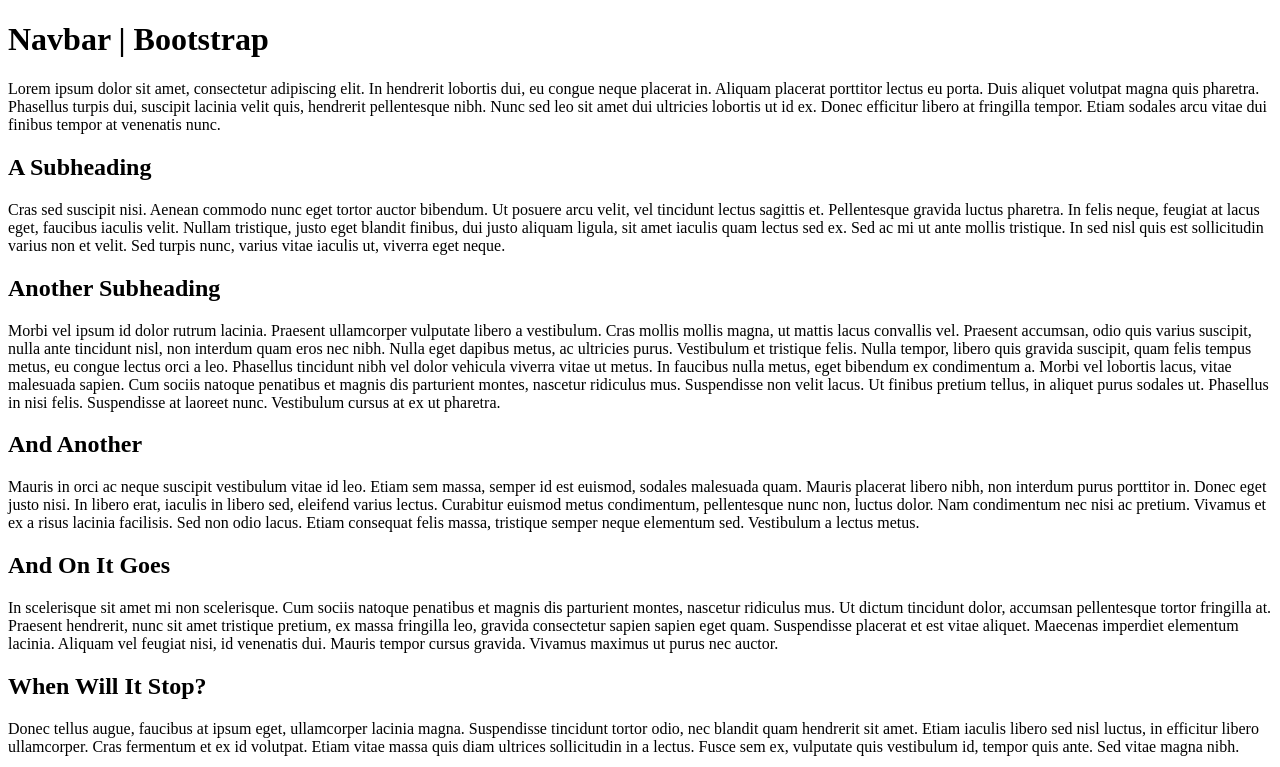
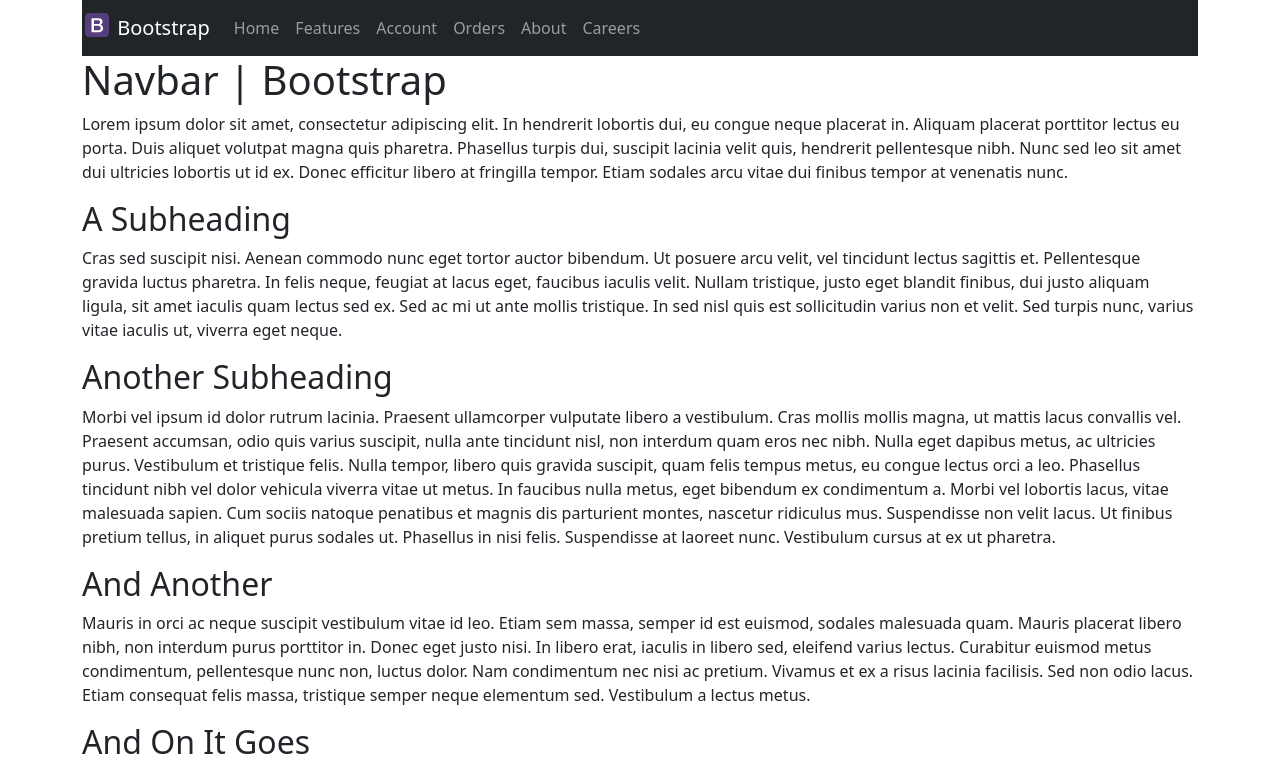
Before and after one commit to KSilver7/comp2081, a plain HTML site: page lesson-6/index.html in a window 1280 px wide. Shown: the top 767 px of the page. Drawn offline with nearby package versions, Linux system fonts and the light colour scheme.

Commit message:
first part of lesson 6 complete

```diff
--- a/lesson-6/index.html
+++ b/lesson-6/index.html
@@ -6,15 +6,35 @@
 		<title>Navbar | Bootstrap</title>
 		<!-- Bootstrap -->
 		<!-- STEP 1: Link to the Bootstrap CSS using a Content Distribution Network (CDN) -->
+		<link href="https://cdn.jsdelivr.net/npm/bootstrap@5.3.8/dist/css/bootstrap.min.css" rel="stylesheet" integrity="sha384-sRIl4kxILFvY47J16cr9ZwB07vP4J8+LH7qKQnuqkuIAvNWLzeN8tE5YBujZqJLB" crossorigin="anonymous">
 
 		<!-- STEP 16: Link to your custom styles, then open the CSS file in your code editor to add padding or margin to the MAIN element -->
 		<link href="css/custom.css" rel="stylesheet">
 	</head>
 	<body>
 <!-- STEP 3: Build a fluid or a fixed-width container for proper alignment and padding of content-->
-
+		<div class="container">
 <!-- STEP 4: Build out your basic page-level containers, HEADER, MAIN, FOOTER,and add an H1 inside the HEADER to begin the document outline -->
-
+			<header>
+				<nav class="navbar navbar-expand-lg navbar-dark bg-dark">
+					<a href="#" class="navbar-brand">
+						<img src="img/bootstrap-solid.svg" alt="Bootstrap logo" width="30" height="24" class="d-inline-block align-top" /> Bootstrap
+					</a>
+					<button class="navbar-toggler" data-bs-target="#navbarNav" data-bs-toggle="collapse" type="button">
+						<span class="navbar-toggler-icon"></span>
+					</button>
+					<div class="collapse navbar-collapse" id="navbarNav">
+						<ul class="navbar-nav">
+							<li class="nav-item"><a href="#" class="nav-link">Home</a></li>
+							<li class="nav-item"><a href="#" class="nav-link">Features</a></li>
+							<li class="nav-item"><a href="#" class="nav-link">Account</a></li>
+							<li class="nav-item"><a href="#" class="nav-link">Orders</a></li>
+							<li class="nav-item"><a href="#" class="nav-link">About</a></li>
+							<li class="nav-item"><a href="#" class="nav-link">Careers</a></li>
+						</ul>
+					</div> <!-- .collapse-->
+				</nav>
+			</header>
 <!-- STEP 5: Build out a NAV element with the classes .navbar - add .navbar-light, and .bg-light to set the text and background colors - include role="navigation" for accessibilty -->
 <!-- STEP 6: Construct the branding image and text using .navbar-brand with an A element and .d-inline-block, and .align-top with an img element (point the src to img/bootstrap-solid.svg) -->
 <!-- STEP 7: Include a series of navigation links using a UL element (right after the branding), contained by a DIV -->
@@ -32,6 +52,7 @@
 <!-- STEP 19: Change colors by setting text and background-color on the parent NAV element (.navbar-dark for light-colored text and .bg-dark for the black background theme color) -->
 <!-- STEP 20: Add a custom color to the background of the Navbar (remove the .bg-dark) -->
 <!-- STEP 21: Explore the new Offcanvas navbar! -->
+ 			<main>
 				<h1>Navbar | Bootstrap</h1>
 				<p>Lorem ipsum dolor sit amet, consectetur adipiscing elit. In hendrerit lobortis dui, eu congue neque placerat in. Aliquam placerat porttitor lectus eu porta. Duis aliquet volutpat magna quis pharetra. Phasellus turpis dui, suscipit lacinia velit quis, hendrerit pellentesque nibh. Nunc sed leo sit amet dui ultricies lobortis ut id ex. Donec efficitur libero at fringilla tempor. Etiam sodales arcu vitae dui finibus tempor at venenatis nunc.</p>
 
@@ -61,11 +82,14 @@
 
 				<h2>…At Last</h2>
 				<p>Aenean felis libero, bibendum sed nunc sit amet, volutpat mattis arcu. Nunc pellentesque ac neque vel iaculis. Cras eget interdum sapien, dictum malesuada arcu. Morbi imperdiet auctor nibh id egestas. Nunc quis luctus diam. Nunc lectus orci, congue a erat sagittis, malesuada blandit nunc. Nulla ornare sem ut sagittis dignissim. Donec maximus, tellus vel maximus varius, turpis ante ultrices urna, non tincidunt velit magna non turpis.</p>
-
+			</main>
+			<footer>
 				<p><small>Learn more about the <a href="https://getbootstrap.com/docs/5.2/components/navbar/" title="View the Bootstrap documentation for the Navbar Component">Bootstrap Navbar Component</a>.</small>
-
+			</footer>
+		</div><!-- .container -->
 		<!-- STEP 2: Attach the supporting JavaScript Libraries -->
-
+		<script src="https://cdn.jsdelivr.net/npm/@popperjs/core@2.11.8/dist/umd/popper.min.js" integrity="sha384-I7E8VVD/ismYTF4hNIPjVp/Zjvgyol6VFvRkX/vR+Vc4jQkC+hVqc2pM8ODewa9r" crossorigin="anonymous"></script>
+		<script src="https://cdn.jsdelivr.net/npm/bootstrap@5.3.8/dist/js/bootstrap.min.js" integrity="sha384-G/EV+4j2dNv+tEPo3++6LCgdCROaejBqfUeNjuKAiuXbjrxilcCdDz6ZAVfHWe1Y" crossorigin="anonymous"></script>
 
 	</body>
 </html>
```
